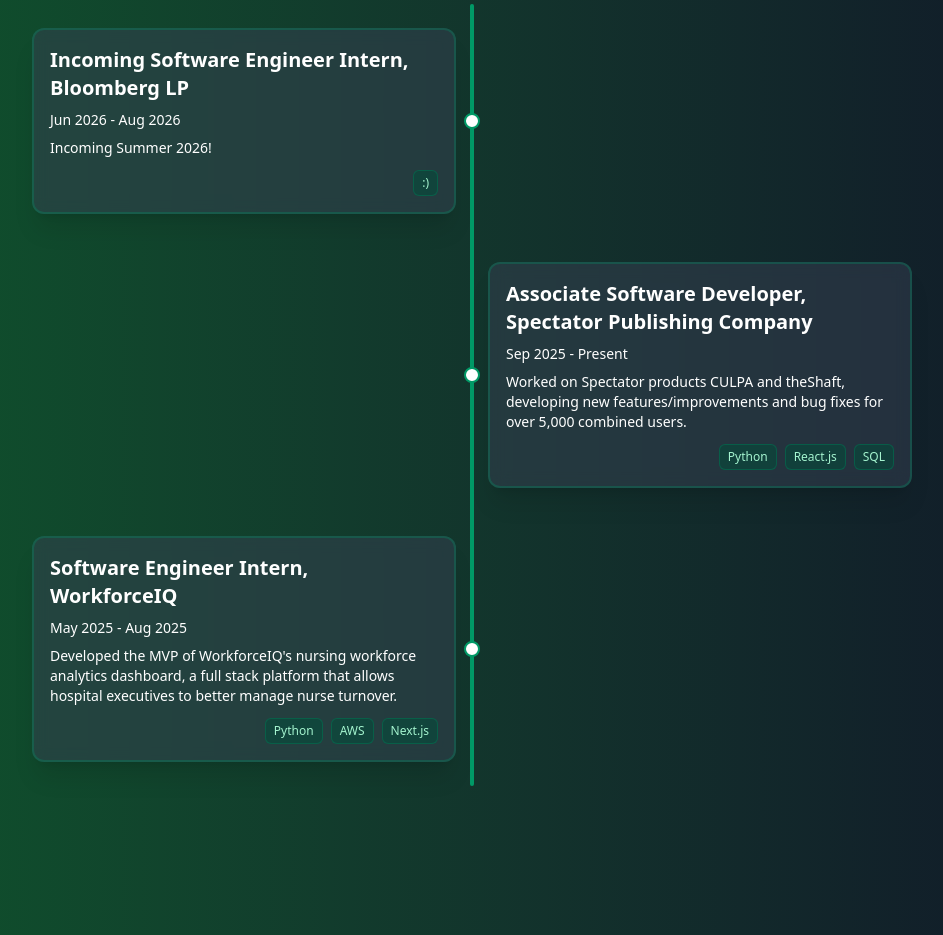
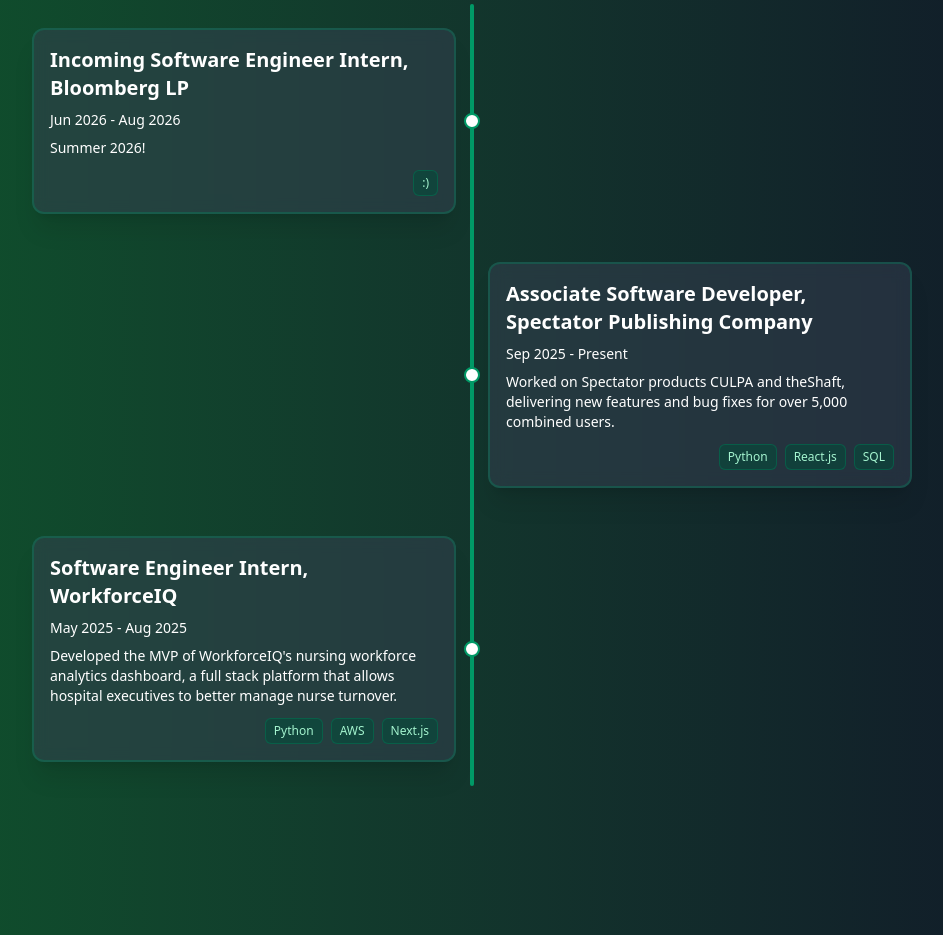
Before and after one commit to mishasgupta/mishasgupta.github.io, a React (Vite) app: page / in a window 1280 px wide. Shown: the part 1940-2875 px from the top of the page, without its empty margins (168-1111 px from the left). Built offline with nearby package versions, Linux system fonts and the light colour scheme; a web font is replaced by a local one.

Commit message:
update work

```diff
--- a/src/sections/Work.jsx
+++ b/src/sections/Work.jsx
@@ -8,7 +8,7 @@
     {
       title: "Incoming Software Engineer Intern, Bloomberg LP",
       date: "Jun 2026 - Aug 2026",
-      desc: "Incoming Summer 2026!",
+      desc: "Summer 2026!",
       technologies: [":)"],
       direction: "left"
     },
@@ -16,7 +16,7 @@
     {
       title: "Associate Software Developer, Spectator Publishing Company",
       date: "Sep 2025 - Present",
-      desc: "Worked on Spectator products CULPA and theShaft, developing new features/improvements and bug fixes for over 5,000 combined users.",
+      desc: "Worked on Spectator products CULPA and theShaft, delivering new features and bug fixes for over 5,000 combined users.",
       technologies: ["Python", "React.js", "SQL"],
       direction: "right"
     },
```
